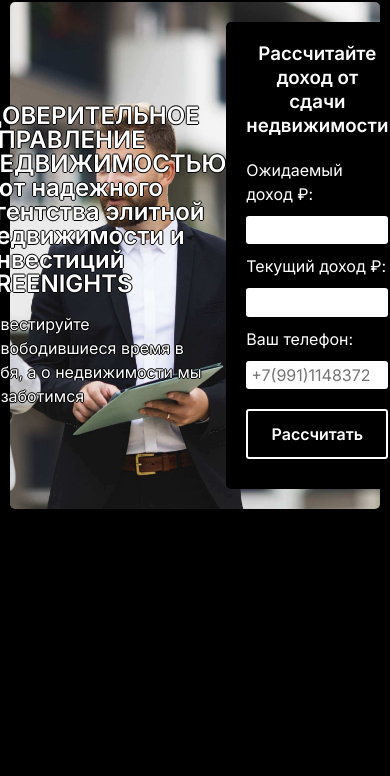
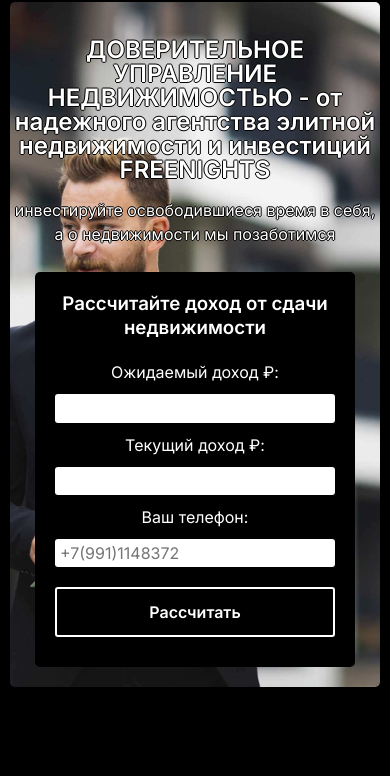
Before and after one commit to YourunB/real-estate, a plain HTML site: page index.html in a window 390 px wide. Shown: the part 68-844 px from the top of the page. Drawn offline with Linux system fonts and the light colour scheme; a web font is replaced by a local one.

Commit message:
refactor: correct style confidence srction on mobile device

```diff
--- a/styles/main.css
+++ b/styles/main.css
@@ -175,6 +175,7 @@
   max-width: 1440px;
   margin: auto;
   display: flex;
+  gap: 10px;
   justify-content: center;
   align-items: center;
   padding: 20px 0;
@@ -324,6 +325,11 @@
     align-items: center;
     gap: 5px;
   }
+
+  .confidence__content {
+    flex-wrap: wrap;
+    text-align: center;
+  }
 }
 
 @media (max-width: 460px) {
```
